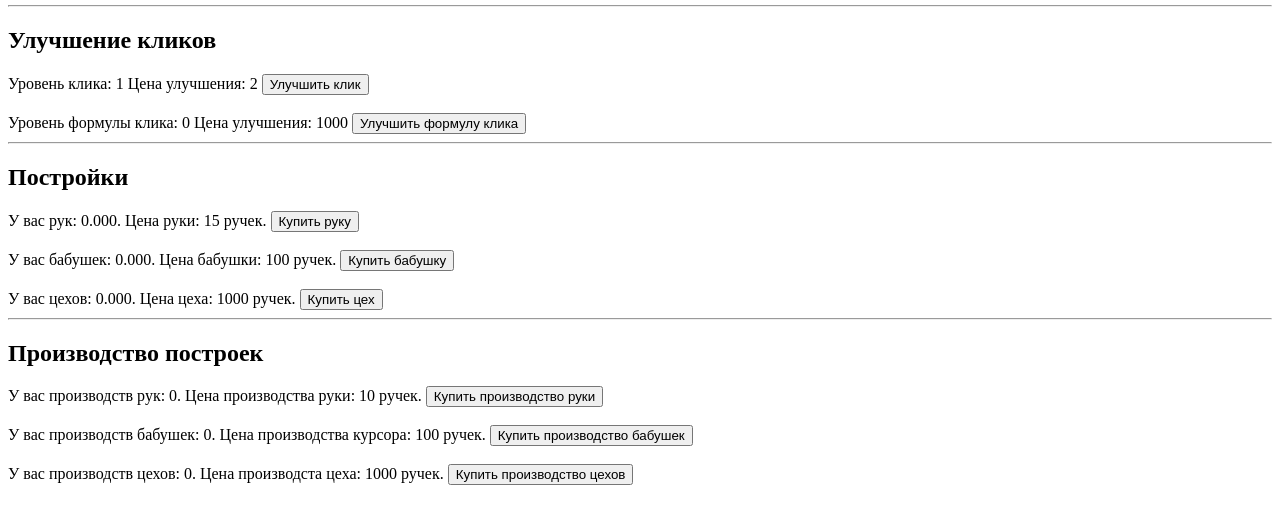
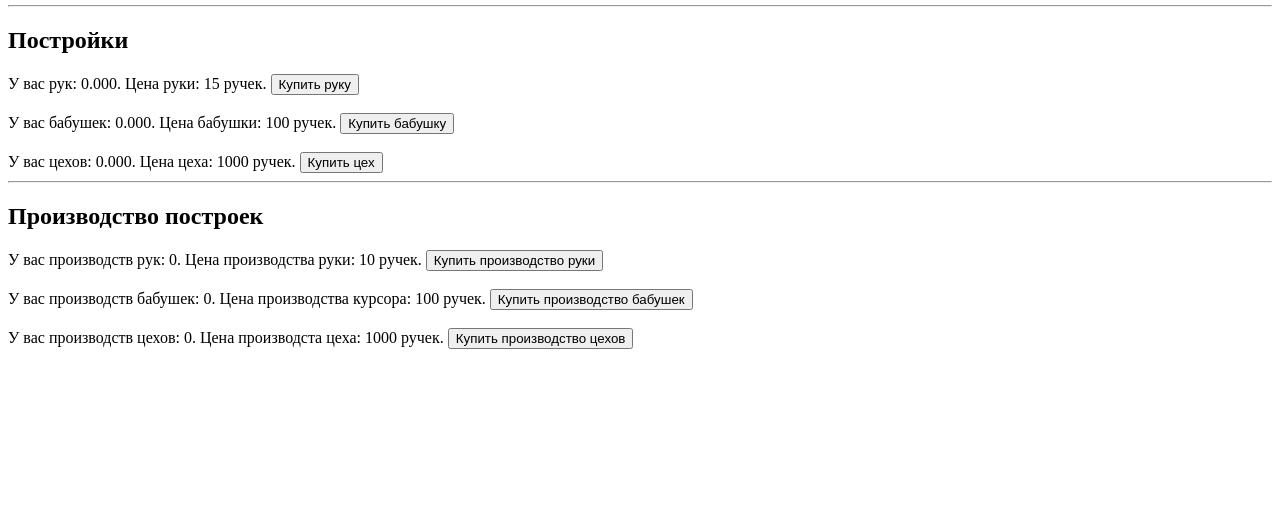
Before and after one commit to 12345123451234554321/Game, a plain HTML site: page index.html in a window 1280 px wide. Shown: the part 274-798 px from the top of the page. Drawn offline with Linux system fonts and the light colour scheme.

Commit message:
Add files via upload

```diff
--- a/index.html
+++ b/index.html
@@ -12,12 +12,6 @@
 		Вы получаете <span id="mainPs"></span> ручек за секунду
 		<hr>
 		<button id="mainBtn" onclick="mainBtnClick()"><img src="https://as2.ftcdn.net/v2/jpg/02/79/88/85/1000_F_279888525_v4RcyaUJLFiDLveE7QciaH2e5BJh1Lfm.jpg" alt="Получи ручку" width="200" height="200"></button>
-		<hr>
-		<h2>Улучшение кликов</h2>
-		Уровень клика: <span id="clickLvl"></span> Цена улучшения: <span id="clickLvlp"></span> <button onclick="clickUpgrade()">Улучшить клик</button>
-		<br>
-		<br>
-		Уровень формулы клика: <span id="formulLvl"></span> </span> Цена улучшения: <span id="formulLvlp"></span> <button onclick="formUpgrade()">Улучшить формулу клика</button>
 		<hr>
 		<h2>Постройки</h2>
 		У вас рук: <span id="am1"></span>. Цена руки: <span id="pr1"></span> ручек. <button onclick="bil1.buy()">Купить руку</button>
--- a/script.js
+++ b/script.js
@@ -1,7 +1,5 @@
 let pens = new Decimal("0");
 let byClick = new Decimal("1");
-let formLvl = 0;
-let formX = 1;
 
 class Building {
 	constructor(amount, basePrice, n, priceIncreasePerN, basePps, ppsIncreasePerN, priceIncrease) {
@@ -38,33 +36,12 @@ class Building {
 let bil1 = new Building(new Decimal("0"), new Decimal("15"), new Decimal("10"), new Decimal("2.1"), new Decimal("0.1"), new Decimal("2"), new Decimal("1.15"))
 let bil2 = new Building(new Decimal("0"), new Decimal("100"), new Decimal("10"), new Decimal("2.1"), new Decimal("1"), new Decimal("2"), new Decimal("1.15"))
 let bil3 = new Building(new Decimal("0"), new Decimal("1000"), new Decimal("10"), new Decimal("2.1"), new Decimal("8"), new Decimal("2"), new Decimal("1.15"))
-let bilp1 = new Building(new Decimal("0"), new Decimal("10"), new Decimal("10"), new Decimal("1"), new Decimal("0.0003"), new Decimal("1"), new Decimal("1.20"))
-let bilp2 = new Building(new Decimal("0"), new Decimal("100"), new Decimal("10"), new Decimal("1"), new Decimal("0.0003"), new Decimal("1"), new Decimal("1.20"))
-let bilp3 = new Building(new Decimal("0"), new Decimal("1000"), new Decimal("10"), new Decimal("1"), new Decimal("0.0003"), new Decimal("1"), new Decimal("1.20"))
+let bilp1 = new Building(new Decimal("0"), new Decimal("10"), new Decimal("10"), new Decimal("1"), new Decimal("0.0008"), new Decimal("1"), new Decimal("1.20"))
+let bilp2 = new Building(new Decimal("0"), new Decimal("100"), new Decimal("10"), new Decimal("1"), new Decimal("0.0008"), new Decimal("1"), new Decimal("1.20"))
+let bilp3 = new Building(new Decimal("0"), new Decimal("1000"), new Decimal("10"), new Decimal("1"), new Decimal("0.0008"), new Decimal("1"), new Decimal("1.20"))
 
 function mainBtnClick() {
 	pens = pens.add(byClick);
-}
-
-function clickUpgrade() {
-	let cost = new Decimal(new Decimal("1.15").pow(formX));
-	if(pens.gte(cost)) {
-		pens = pens.sub(cost);
-		formX = formX + 0.1;
-		if(formLvl === 0) {
-			byClick = new Decimal(formX);
-		} else if (formLvl === 1) {
-			byClick = new Decimal(bil1.amount.div("0.1").mul(formX));
-		}
-	}
-}
-
-function formUpgrade() {
-	let cost = new Decimal(new Decimal("1000").pow(new Decimal(formLvl).add(new Decimal("1"))));
-	if(pens.gte(cost)) {
-		pens = pens.sub(cost);
-		formLvl =+ 1;
-	}
 }
 
 let savegame = JSON.parse(localStorage.getItem("save"));
@@ -96,10 +73,6 @@ function updateGame(delta_time, total_time) {
 	bil3.setAmt(bil3.amount.add(bilp3.ppms().mul(delta_time)));
 	document.getElementById('amp3').innerHTML = bilp3.amount.toFixed(0);
 	document.getElementById('prp3').innerHTML = bilp3.price().round();
-	document.getElementById('clickLvl').innerHTML = formX.toFixed(0);
-	document.getElementById('clickLvlp').innerHTML = new Decimal(new Decimal("2").pow(formX)).toFixed(0);
-	document.getElementById('formulLvl').innerHTML = formLvl.toFixed(0);
-	document.getElementById('formulLvlp').innerHTML = new Decimal(new Decimal("1000").pow(new Decimal(formLvl).add(new Decimal("1")))).toFixed(0);
 }
 
 let last_time = null;
```
